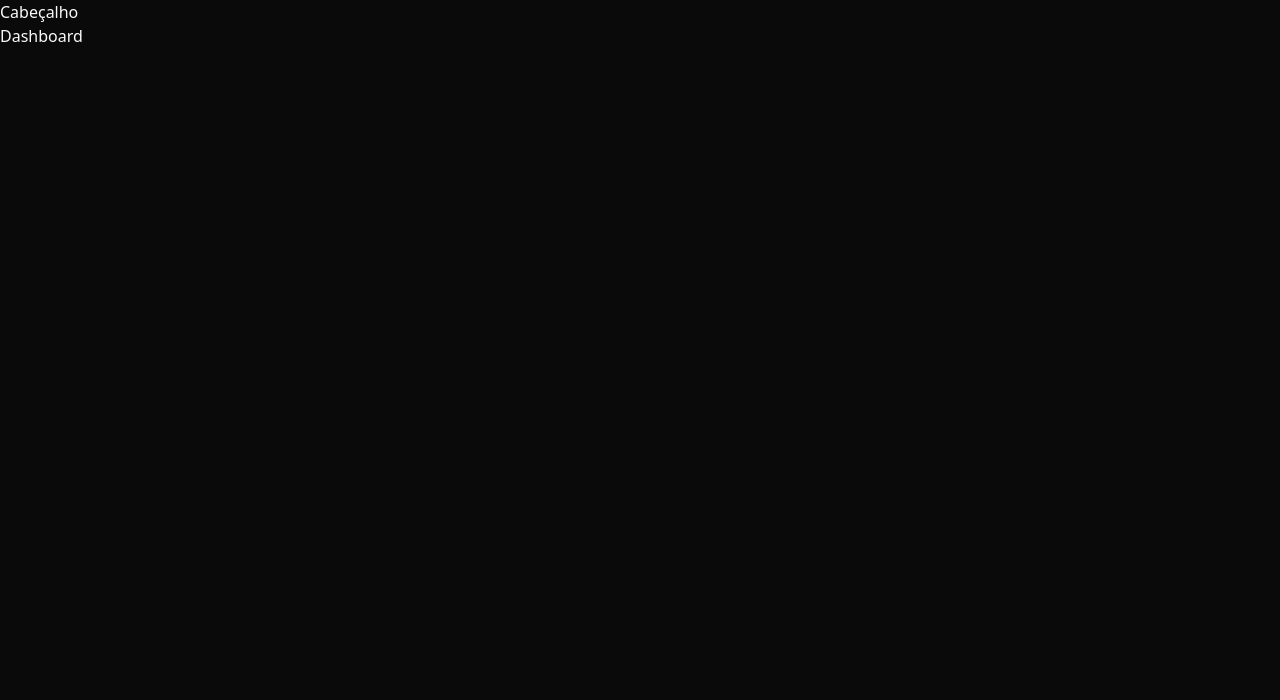
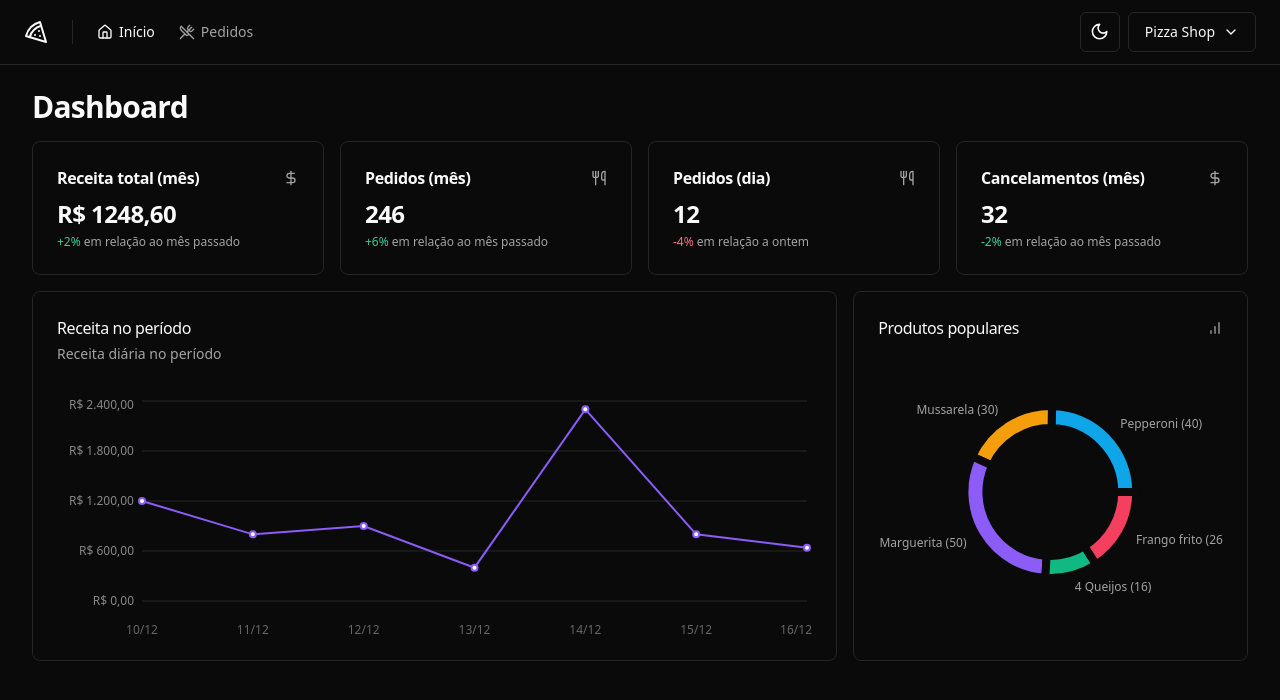
Before and after one commit to wesleywcr/dashboard-pizzashop, a React (Vite) app: page / in a window 1280 px wide. Shown: the top 700 px of the page. Built offline with nearby package versions, Linux system fonts and the light colour scheme.

Commit message:
feat: add new routes, page 404 adn layouts pages

```diff
--- a/src/lib/utils.ts
+++ b/src/lib/utils.ts
@@ -1,5 +1,5 @@
-import { type ClassValue, clsx } from "clsx"
-import { twMerge } from "tailwind-merge"
+import { type ClassValue, clsx } from 'clsx'
+import { twMerge } from 'tailwind-merge'
 
 export function cn(...inputs: ClassValue[]) {
   return twMerge(clsx(inputs))
--- /dev/null
+++ b/src/pages/404.tsx
@@ -0,0 +1,15 @@
+import { Link } from 'react-router-dom'
+
+export function NotFound() {
+  return (
+    <div className="flex h-screen flex-col items-center justify-center gap-2">
+      <h1 className="text-4xl font-bold">Página não encontrada</h1>
+      <p className="text-accent-foreground">
+        Voltar para o{' '}
+        <Link to="/" className="text-sky-600 dark:text-sky-400">
+          Dashboard
+        </Link>
+      </p>
+    </div>
+  )
+}
--- a/src/pages/_layouts/app.tsx
+++ b/src/pages/_layouts/app.tsx
@@ -1,11 +1,13 @@
 import { Outlet } from 'react-router-dom'
+
+import { Header } from '@/components/header'
 
 export function AppLayout() {
   return (
-    <div>
-      <h1>Cabeçalho</h1>
+    <div className="flex min-h-screen flex-col antialiased">
+      <Header />
 
-      <div>
+      <div className="flex flex-1 flex-col gap-4 p-8 pt-6">
         <Outlet />
       </div>
     </div>
--- a/src/pages/_layouts/auth.tsx
+++ b/src/pages/_layouts/auth.tsx
@@ -1,11 +1,21 @@
+import { Pizza } from 'lucide-react'
 import { Outlet } from 'react-router-dom'
 
 export function AuthLayout() {
   return (
-    <div>
-      <h1>Autenticação</h1>
+    <div className="grid min-h-screen grid-cols-2 antialiased">
+      <div className="flex h-full flex-col justify-between border-r border-foreground/5 bg-muted p-10 text-muted-foreground">
+        <div className="flex items-center gap-3 text-lg text-foreground">
+          <Pizza className="h-5 w-5" />
+          <span className="font-semibold">pizza.shop</span>
+        </div>
 
-      <div>
+        <footer className="text-sm">
+          Painel do parceiro &copy; pizza.shop - {new Date().getFullYear()}
+        </footer>
+      </div>
+
+      <div className="relative flex flex-col items-center justify-center">
         <Outlet />
       </div>
     </div>
--- a/src/routes.tsx
+++ b/src/routes.tsx
@@ -2,17 +2,25 @@
 
 import { AppLayout } from './pages/_layouts/app'
 import { AuthLayout } from './pages/_layouts/auth'
-import { Dashboard } from './pages/app/dashboard'
+import { NotFound } from './pages/404'
+import { Dashboard } from './pages/app/dashboard/dashboard'
+import { Orders } from './pages/app/orders/orders'
 import { SignIn } from './pages/auth/sign-in'
+import { SignUp } from './pages/auth/sign-up'
 
 export const router = createBrowserRouter([
   {
     path: '/',
     element: <AppLayout />,
+    errorElement: <NotFound />,
     children: [
       {
         path: '/',
         element: <Dashboard />,
+      },
+      {
+        path: '/orders',
+        element: <Orders />,
       },
     ],
   },
@@ -24,6 +32,10 @@
         path: '/sign-in',
         element: <SignIn />,
       },
+      {
+        path: '/sign-up',
+        element: <SignUp />,
+      },
     ],
   },
 ])
```
